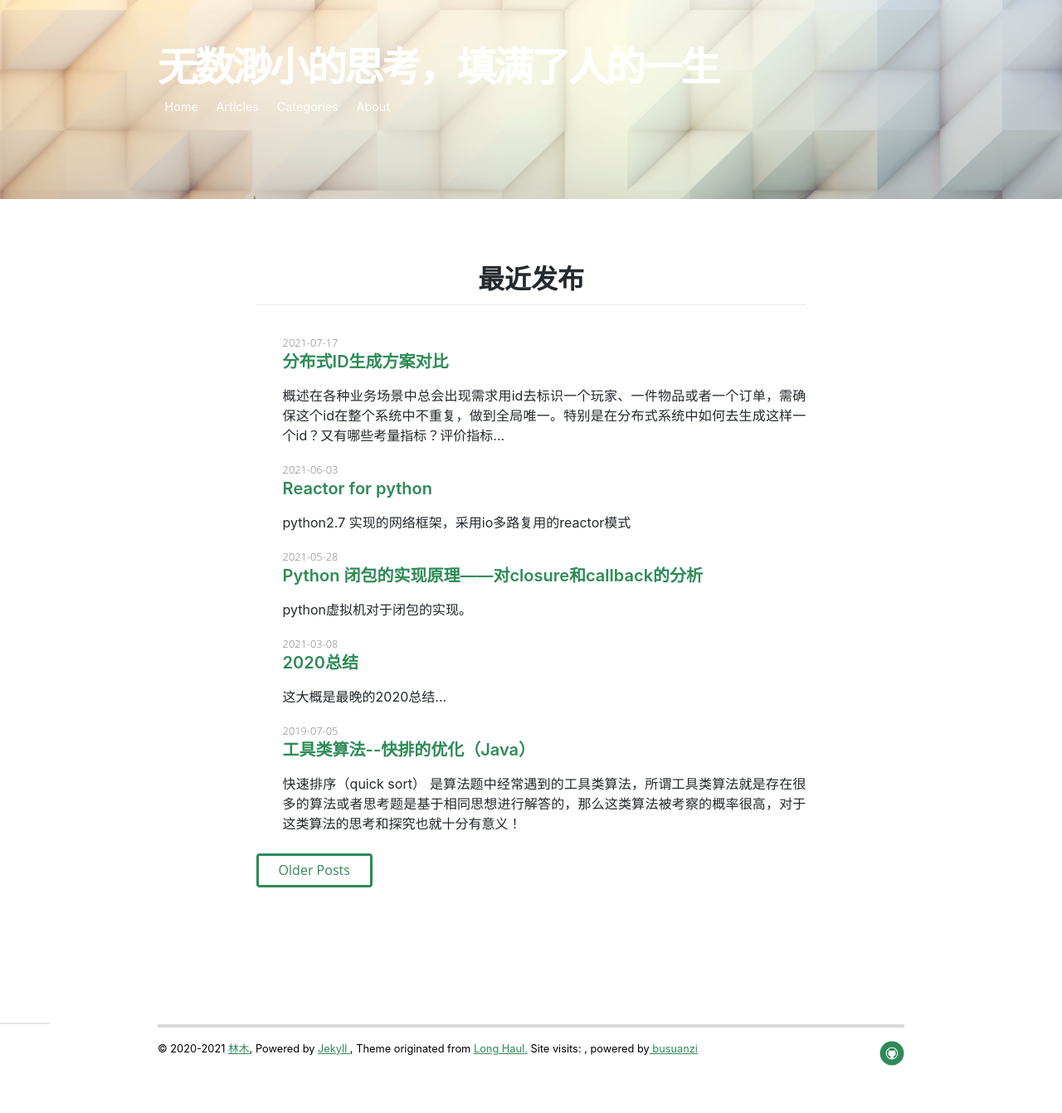
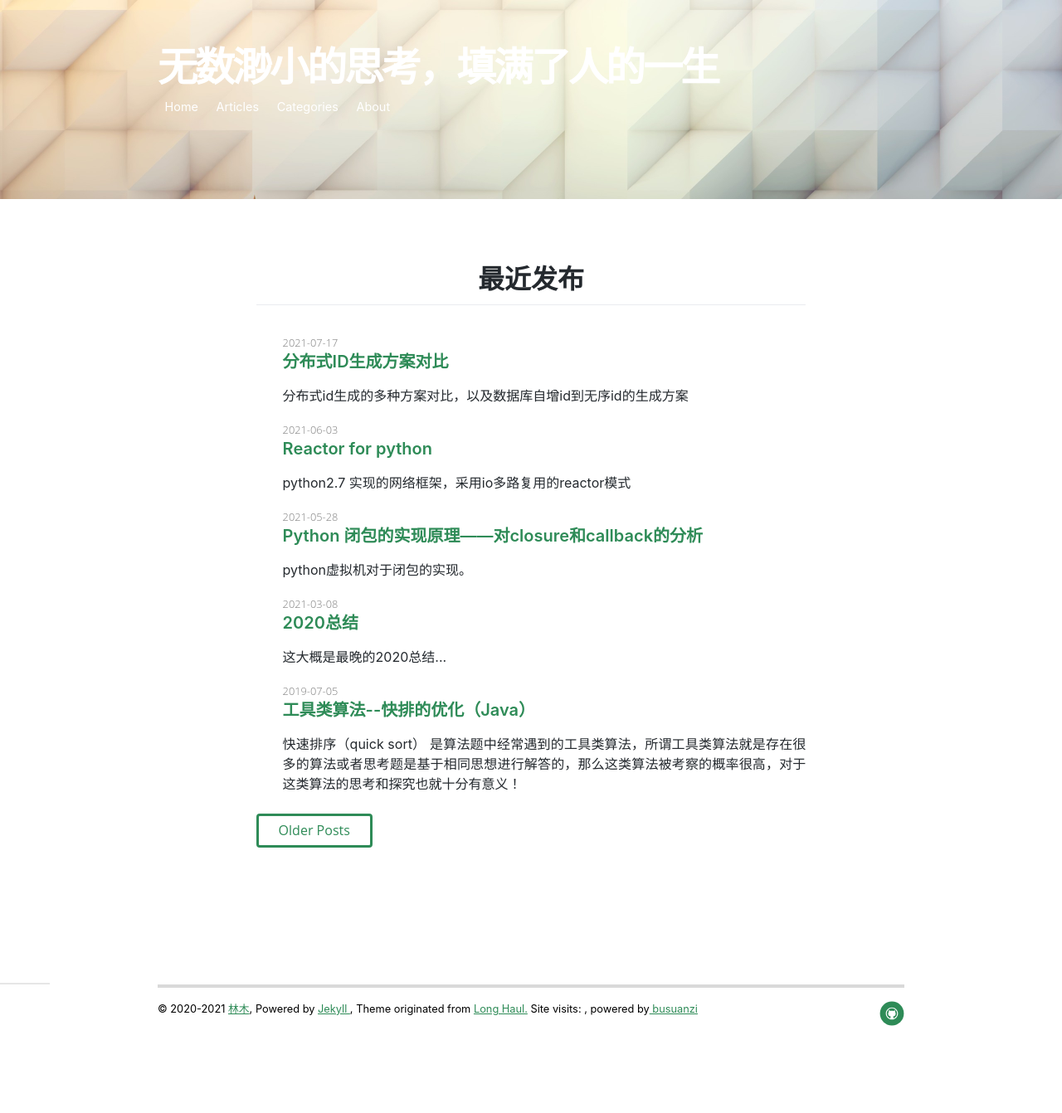
Before and after one commit to defineYIDA/defineYIDA.github.io, a Jekyll site: the page built from index.html, in a window 1280 px wide. Shown: the whole page at 83% size. Built offline with Jekyll 4.4.1, drawn with Linux system fonts in a browser that asks for light colours; nearby versions of some CDN libraries; the list of posts is cut into pages by our own code; comment, search, counter and statistics services are not loaded; after the commit the page ends 1294 px from its top, so only the background shows below that.

```diff
--- a/_includes/head.html
+++ b/_includes/head.html
@@ -40,4 +40,4 @@
         }
     });
 </script>
-<script src="https://cdn.mathjax.org/mathjax/latest/MathJax.js?config=TeX-AMS-MML_HTMLorMML" type="text/javascript"></script>
+<script async src="//cdn.rawgit.com/mathjax/MathJax/2.7.1/MathJax.js?config=TeX-AMS-MML_HTMLorMML" type="text/javascript"></script>
--- a/_posts/2021-07-17-distributed_id.md
+++ b/_posts/2021-07-17-distributed_id.md
@@ -3,7 +3,7 @@ layout: post
 title:  "分布式ID生成方案对比"
 date:   2021-7-17
 categories: 分布式
-description:
+description: 分布式id生成的多种方案对比，以及数据库自增id到无序id的生成方案
 ---
 ## 概述
 在各种业务场景中总会出现需求用id去标识一个玩家、一件物品或者一个订单，需确保这个id在整个系统中不重复，做到全局唯一。
```
